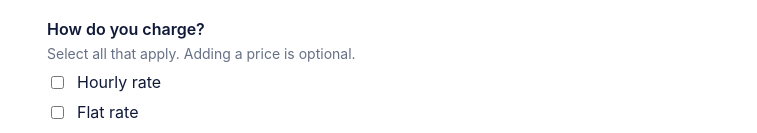
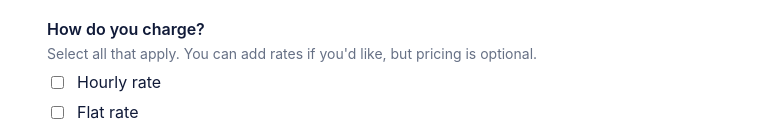
Before and after one commit to angelaannibale-coder/youlistify, a Next.js app: page /list-service in a window 1280 px wide. Shown: the part 900-1033 px from the top of the page, without its empty margins (261-1018 px from the left). Built offline with nearby package versions, Linux system fonts and the light colour scheme; no server answers; the database is empty.

Commit message:
Update page.tsx

```diff
--- a/app/list-service/page.tsx
+++ b/app/list-service/page.tsx
@@ -329,7 +329,7 @@ How do you charge?
 </div>
 
 <div style={{ fontSize: "14px", color: "#667085", marginBottom: "10px" }}>
-Select all that apply. Adding a price is optional.
+Select all that apply. You can add rates if you'd like, but pricing is optional.
 </div>
 
 {["Hourly rate", "Flat rate", "Contact for pricing"].map((method) => (
```
